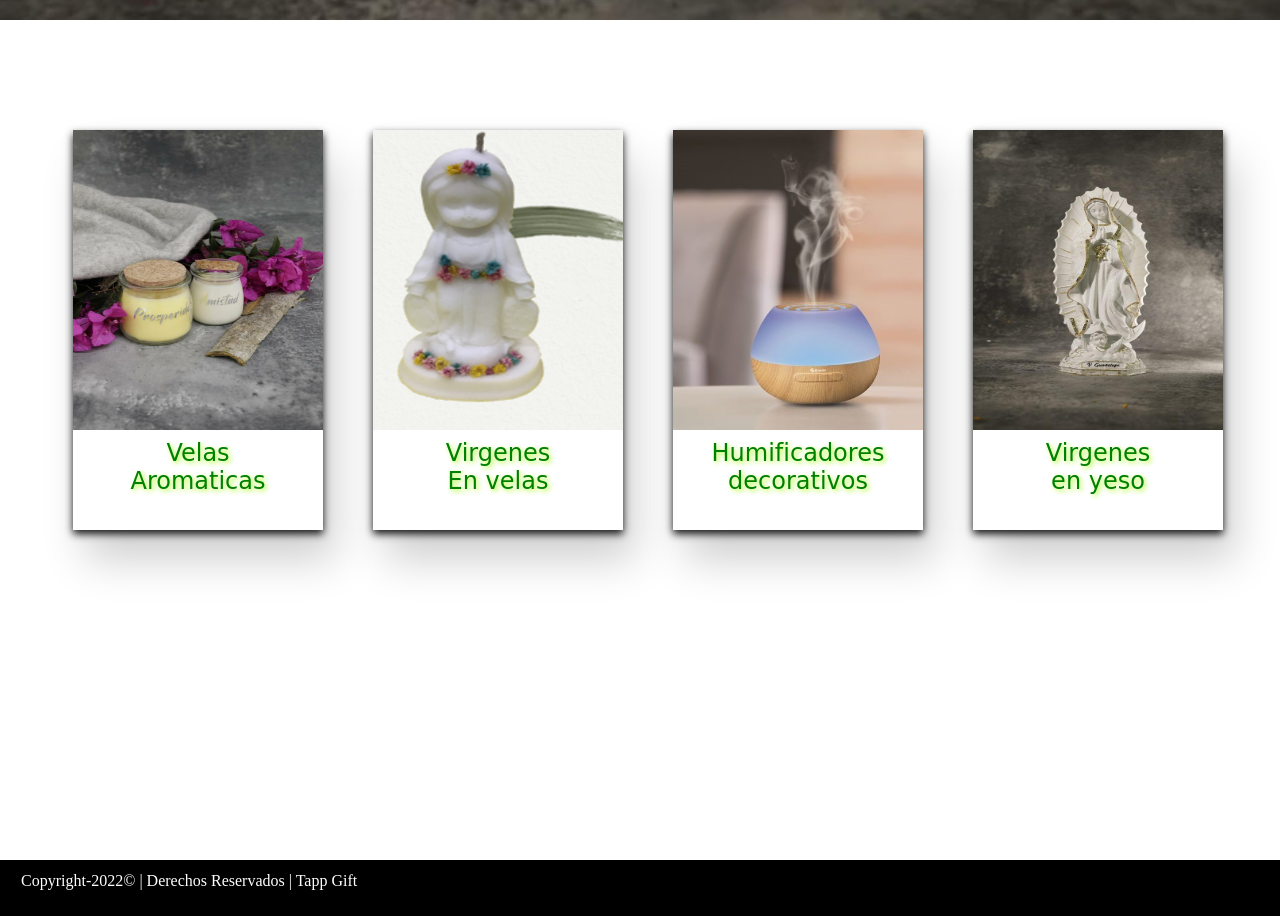
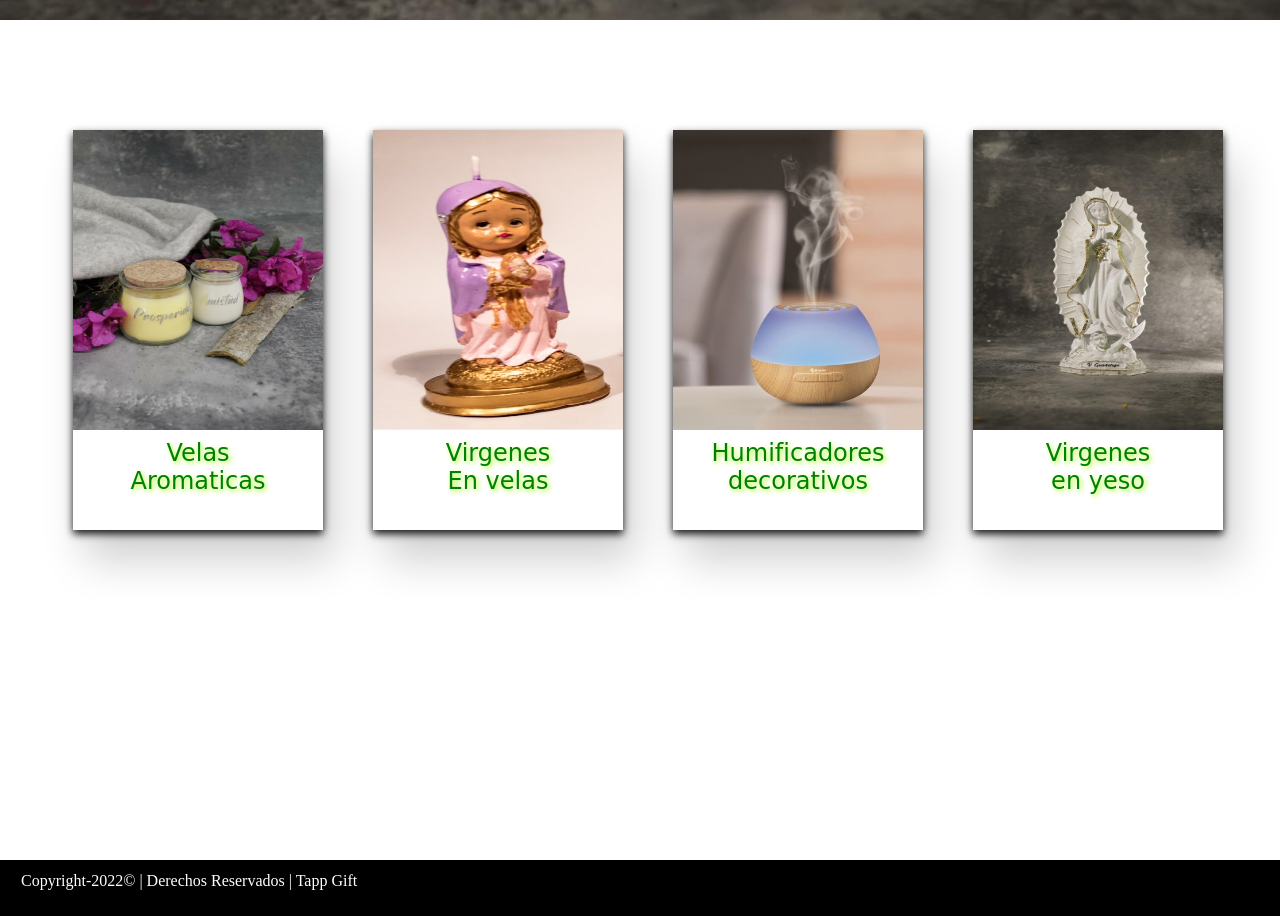
Before and after one commit to chourio86/tapp_gif_chourio, a plain HTML site: page index.html in a window 1280 px wide. Shown: the part 860-1776 px from the top of the page. Drawn offline with Linux system fonts and the light colour scheme; a web font is replaced by a local one.

Commit message:
se cambia foto de menu inico

```diff
--- a/index.html
+++ b/index.html
@@ -65,7 +65,7 @@
         <a>
          <div class="galeria">
           <div class="foto">
-            <img src="./paginas/imagenes/virgenes_velas.png" alt="Virgenes de velas">
+            <img src="./paginas/imagenes/virgenes_velas_1.jpg" alt="Virgenes de velas">
           </div>
           <div class="pieDeimagen">
             <p>Virgenes</p>
```
